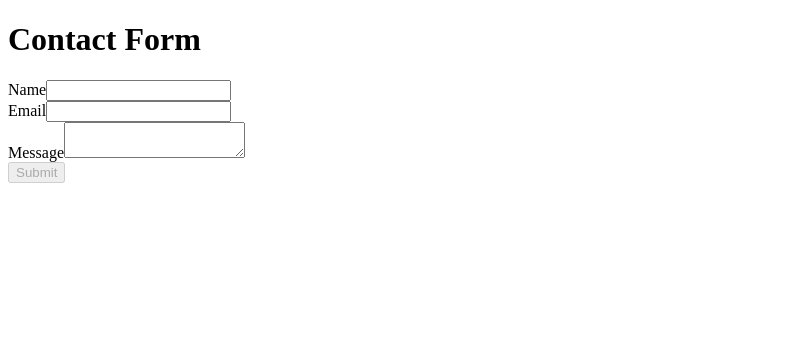
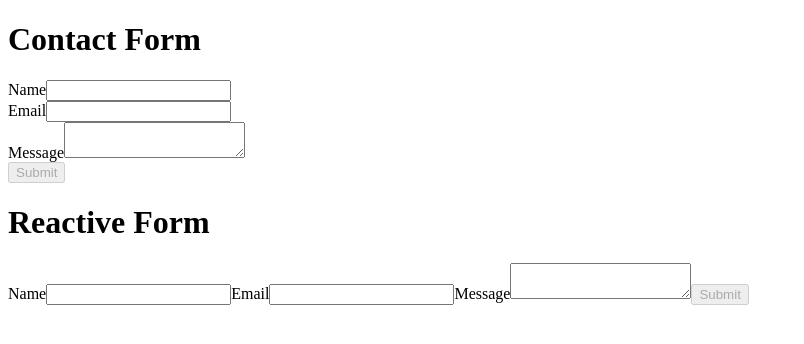
Before and after one commit to madhavi-anneboina/my-first-angularproject, an Angular app: page / in a window 1280 px wide. Shown: the top 344 px of the page, without its empty margins (0-804 px from the left). Built offline with nearby package versions, Linux system fonts and the light colour scheme.

Commit message:
reactive form added

```diff
--- a/src/app/app.component.html
+++ b/src/app/app.component.html
@@ -5,3 +5,4 @@
 <!-- <app-calculator></app-calculator> -->
 <!-- <app-rock-paper-scissor></app-rock-paper-scissor> -->
 <app-contact-form></app-contact-form>
+<app-reactive-form></app-reactive-form>
--- /dev/null
+++ b/src/app/reactive-form/reactive-form.component.html
@@ -0,0 +1 @@
+<p>reactive-form works!</p>
--- /dev/null
+++ b/src/app/reactive-form/reactive-form.component.ts
@@ -0,0 +1,42 @@
+
+import { Component, OnInit } from '@angular/core';
+import { FormBuilder, FormGroup, Validators } from '@angular/forms';
+
+@Component({
+  selector: 'app-reactive-form',
+  template: `
+  <h1>Reactive Form</h1>
+    <form [formGroup]="contactForm" (ngSubmit)="onSubmit()">
+      <label for="name">Name</label>
+      <input type="text" id="name" formControlName="name">
+      <label for="email">Email</label>
+      <input type="email" id="email" formControlName="email">
+      <label for="message">Message</label>
+      <textarea id="message" formControlName="message"></textarea>
+      <button type="submit" [disabled]="contactForm.invalid">Submit</button>
+    </form>
+  `,
+
+})
+export class ReactiveFormComponent implements OnInit {
+  contactForm!: FormGroup;
+
+  constructor(private fb: FormBuilder) {}
+
+  ngOnInit() {
+    // Initialize the form group with form controls and validators
+    this.contactForm = this.fb.group({
+      name: ['', Validators.required],
+      email: ['', [Validators.required, Validators.email]],
+      message: ['', Validators.required]
+    });
+  }
+
+  onSubmit() {
+    if (this.contactForm.valid) {
+      console.log('Form submitted!', this.contactForm.value);
+      // Send form data to backend or perform other actions here
+    }
+  }
+
+}
```
Also changed, not shown: src/app/app.module.ts (+7 -2 lines), src/app/reactive-form/reactive-form.component.css (added), 1 other file (tests, documents, lock files or other folders).
